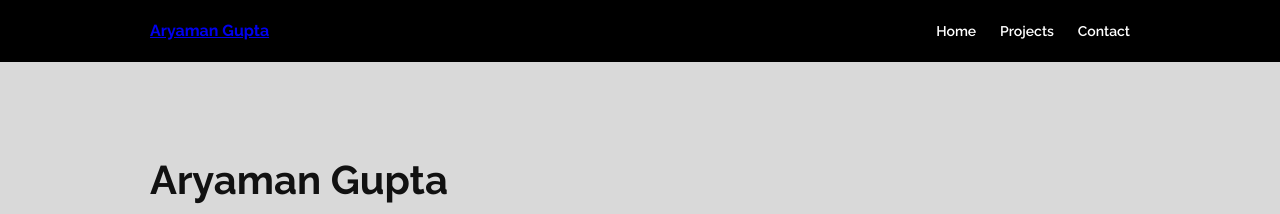
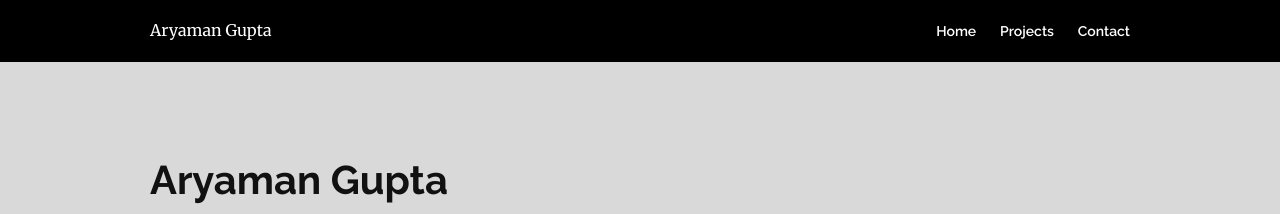
Before and after one commit to kungfumonk29/kungfumonk29.github.io, a Jekyll site: the page built from index.md, in a window 1280 px wide. Shown: the top 214 px of the page. Built offline with Jekyll 4.4.1, drawn with Linux system fonts in a browser that asks for light colours.

Commit message:
Update main.css

```diff
--- a/assets/css/main.css
+++ b/assets/css/main.css
@@ -33,8 +33,8 @@ body{
 }
 
 .brand{
-  font-family:"Raleway",sans-serif;
-  font-weight:700;
+  color:#fff;
+  text-decoration:none;
 }
 
 .nav a{
```
